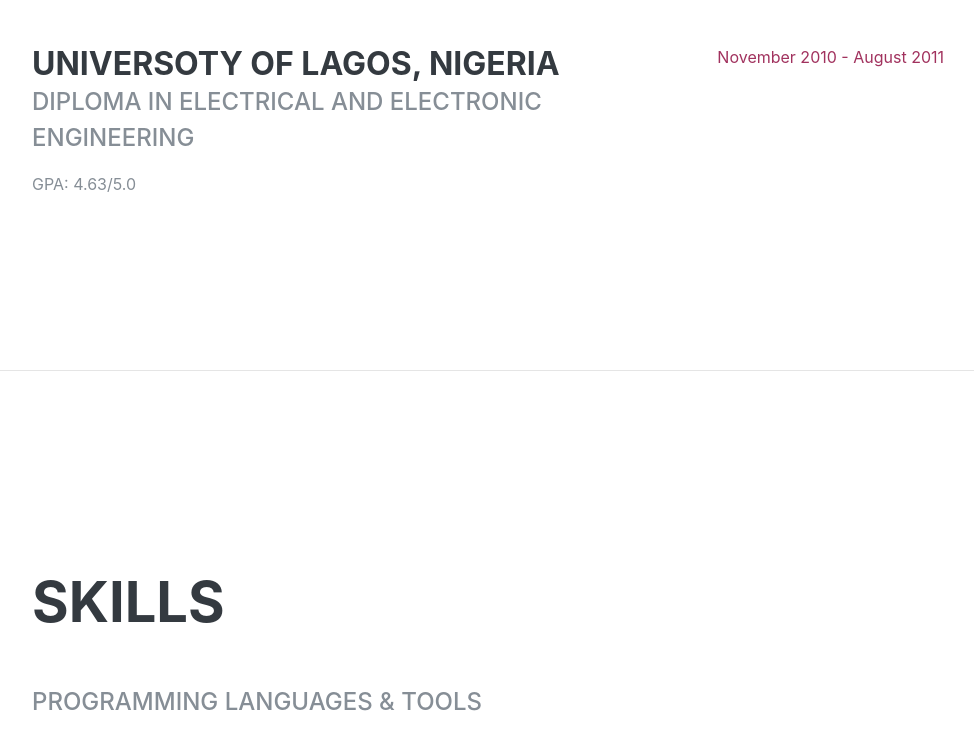
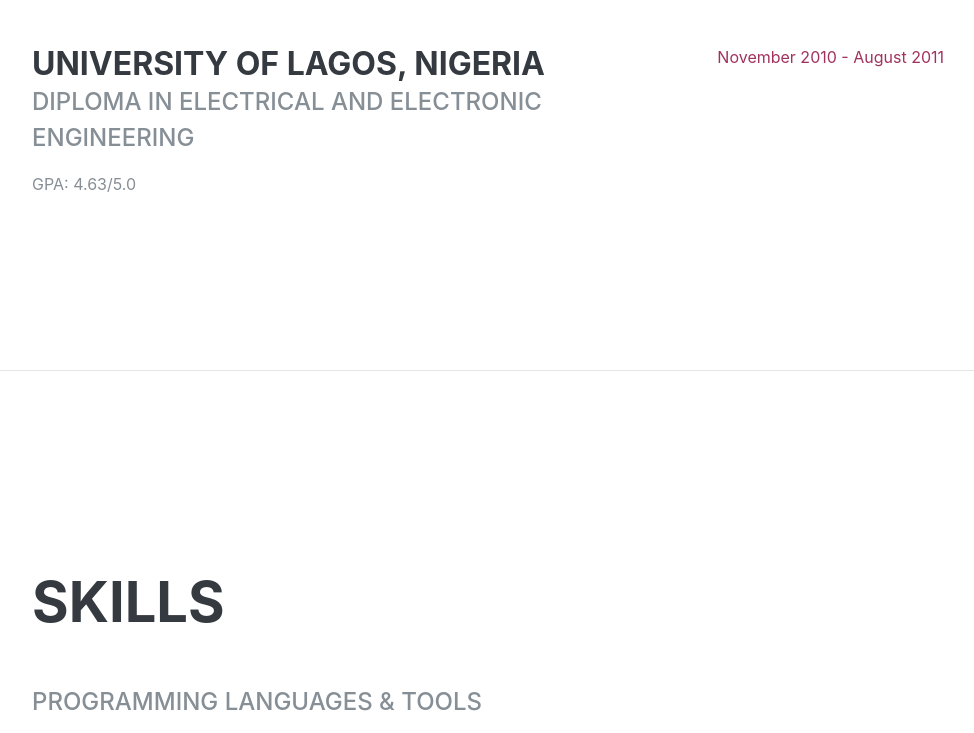
Before and after one commit to EOjeah/emmanuel-website, a website: page index.html in a window 1280 px wide. Shown: the part 2238-2971 px from the top of the page, without its empty margins (288-1262 px from the left). Drawn offline with nearby package versions, Linux system fonts and the light colour scheme; files that its build step writes are made by us from their sources; a web font is replaced by a local one.

Commit message:
made corrections to universoty

```diff
--- a/index.html
+++ b/index.html
@@ -177,7 +177,7 @@
 
         <div class="resume-item d-flex flex-column flex-md-row justify-content-between">
           <div class="resume-content">
-            <h3 class="mb-0">Universoty of Lagos, Nigeria</h3>
+            <h3 class="mb-0">University of Lagos, Nigeria</h3>
             <div class="subheading mb-3">Diploma in Electrical and Electronic Engineering</div>
             <p>GPA: 4.63/5.0</p>
           </div>
--- a/scss/_variables.scss
+++ b/scss/_variables.scss
@@ -26,6 +26,8 @@
 $cyan:    #17a2b8 !default;
 
 $primary:       rgb(161, 50, 94) !default;
+// $primary:       rgb(136, 4, 4) !default;
+// $primary:       rgb(122, 29, 29) !default;
 $secondary:     $gray-600 !default;
 $success:       $green !default;
 $info:          $cyan !default;
```
Also changed, not shown: package.json (+12 -15 lines).
